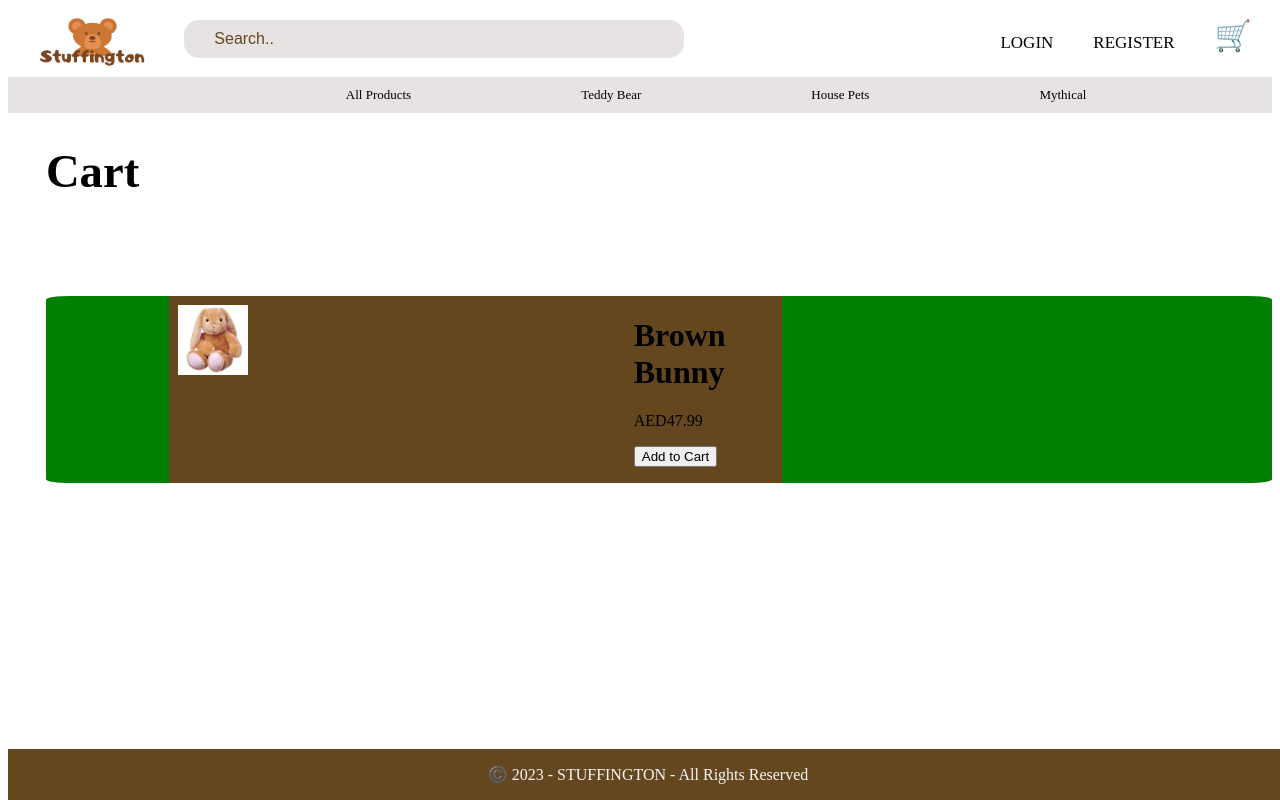
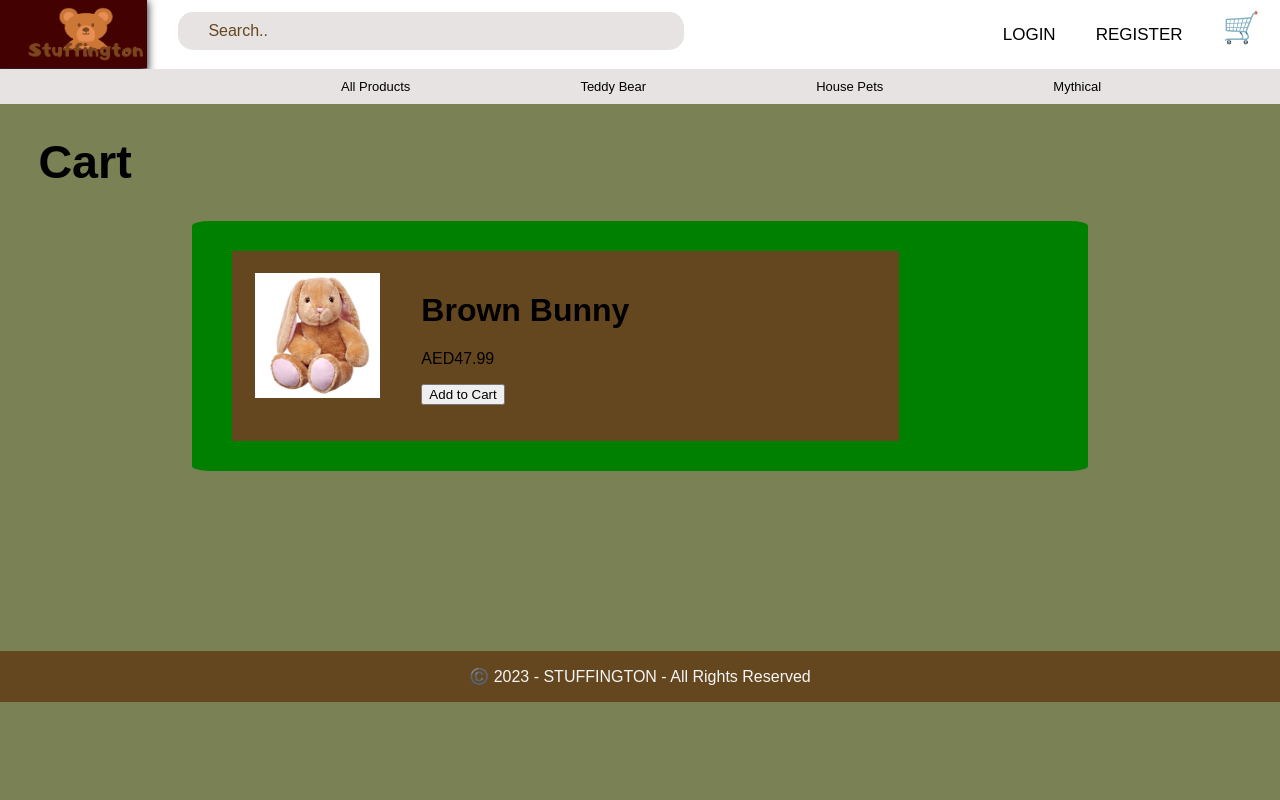
Before and after one commit to aqeelaman/stuffington, a PHP site: page /html/cart.html in a window 1280 px wide. Run offline with PHP 8.4, Linux system fonts and the light colour scheme.

Commit message:
cart.html updated

```diff
--- a/css/CartStyle.css
+++ b/css/CartStyle.css
@@ -1,161 +1,45 @@
-/*navigation bar*/
-.navbar {
-    left: 0;
-    top: 0;
-    position:sticky; /*navigation stays on top while scrolling*/
-    width: 100%;
-    list-style-type: none;
-    margin: 0;
-    padding: 0;
-    overflow: hidden;
-    background-color: #ffffff;
-    z-index: 1;
-}
-
-/*css for <a> tags in navigation bar*/
-.navbar li a {
-    float: left;
-    font-size: 17px;
-    display: block;
-    color: rgb(0, 0, 0);
-    text-align: center;
-    padding: 24.5px;
-    text-decoration: none;
-    max-width: fit-content;
-    padding-inline: 20px;
-    transition: transform .5s; /* Animation */
-}
-
-/* searchbar inside navbar */
-.searchbar{
-    float: left;
-    font-size: 16px;
-    border: 0;
-    width: 40%;
-    padding: 10px;
-    padding-inline: 30px;
-    border-radius: 15px;
-    margin: 12px;
-    background-color: rgb(231, 227, 227);
-    text-decoration: rgb(91, 99, 40);
-}
-
-input.searchbar{
-    color: #65471f;
-}
-.searchbar::placeholder{
-    color: #65471f;
-}
-
-/* aligning searchbar in navbar */
-.navbar li:nth-child(2){
-    padding-left: 13%;
-}
-
-/* css for logo container*/
-.navbar li:first-child a  {
-    padding: 0;
-    padding-top: 5px;
-    padding-left: 30px;
-}
-
-/* css for cart */
-.navbar li:nth-child(3) a {
-    padding: 10px;
-    padding-inline: 20px;
-    font-size: 30px;
-}
-
-/* css for logo */
-.navbar li a img{
-    width: 110px;
-    height: 55px;
-}
-
-/*selected class highlights the <a> tag of the current page*/
-.selected {
-    color: white;
-    /* background-color:#798155; */
-}
-
-/* Change the link color to black on hover */
-.navbar li a:hover {
-    color: #ffffff;
-    background-color: rgb(68, 1, 1);
-    transform: scale(1.1); /* 110% zoom */
-    box-shadow: 0 4px 8px 0 black; /*black shadow on hover*/
-}
-
-/*navigation bar*/
-.categoryNavbar {
-    /* top: 64.8px; */
-    top:8%;
-    position:sticky; /*navigation stays on top while scrolling*/
-    list-style-type: none;
-    padding: 0;
-    padding-left: 20%;
-    margin:auto;
-    overflow: hidden;
-    background-color: rgb(231, 227, 227);
-    z-index: 1;
-}
-
-.categoryNavbar li a {
-    float: left;
-    font-size: 13px;
-    display: block;
-    color: rgb(0, 0, 0);
-    text-align: center;
-    padding: 10px;
-    text-decoration: none;
-    padding-inline: 85px;
-    transition: transform .5s; /* Animation */
-}
-
-/* Change the link color to black on hover */
-.categoryNavbar li a:hover {
-    color: #ffffff;
-    background-color: rgb(70, 46, 46);
-    transform: scale(1.1); /* 110% zoom */
-    box-shadow: 0 4px 8px 0 black; /*black shadow on hover*/
-}
-
 /* Container for the whole content of the page*/
 .cartDisplayContainer{
-
-    margin-top: -2%;
-    margin-left: 3%;
+    margin-left: auto;
+    margin-right: auto;
     background-color: green;
     border-radius: 2%;
+    width:70%;
+    overflow: hidden;
 }
 /* Content of selected items displayed in the side cart*/
 .sideCart{
     background-color: #65471f;
-    width: 50%;
-    margin-left: 10%;
-    margin-top: 10%;
-}
-
-.selectedItem{
+    width: 70%;
+    margin-left: 40px;
+    margin-top: 30px;
+    margin-bottom: 30px;
+    padding: 20px;
     display: flex;
-    justify-content: center;
+    overflow: hidden;
 }
 
 /* Adjustments of the image in the cart*/
+.image{
+    margin: 0;
+    width: 20%;
+
+}
 .image img{
-    width:15%;
+    width:100%;
     margin-top: 2%;
     margin-left: 2%;
 }
 
 .text{
-    padding-left: 0%;
+    margin-left: 7%;
+    display: block;
 }
 
 
 .footer{
     position: absolute;
-    bottom: 0;
+    bottom: 1;
     overflow: hidden;
     text-align: center;
     color: whitesmoke;
--- a/html/cart.html
+++ b/html/cart.html
@@ -5,6 +5,7 @@
         <!-- Link to favicon -->
         <link rel="icon" type="image/x-icon" href="../images/favicon.ico">
         <!-- Link to external style sheet -->
+        <link rel="stylesheet" type="text/css" href="../css/navigation.css">
         <link rel="stylesheet" type="text/css" href="../css/CategoryStyle.css">
         <link rel="stylesheet" type="text/css" href="../css/CartStyle.css">
     </head>
@@ -30,7 +31,6 @@
         <h1 style="margin-left: 3%; font-size: 35pt;"> Cart </h1>
         <div class="cartDisplayContainer">
             <div class="sideCart">
-                <div class="selectedItem">
                 <div class="image">
                     <img src="../images/StuffedToys/HousePets/BrownBunny.jpg" alt="BrownBunny" >
                 </div>
@@ -40,17 +40,15 @@
                     <p><button>Add to Cart</button></p>
                 </div>
             </div>
-
-            </div>
         </div>
     </div>
     <br><br>
     <br><br>
     <br><br>
-    <br><b>
+    <br><br>
     <br>
     <br>
-    </b>
+
     <div class="footer">
         <p>©️ 2023 - STUFFINGTON - All Rights Reserved</p>
     </div>
```
Lines whose indentation alone changed are shown as unchanged.
